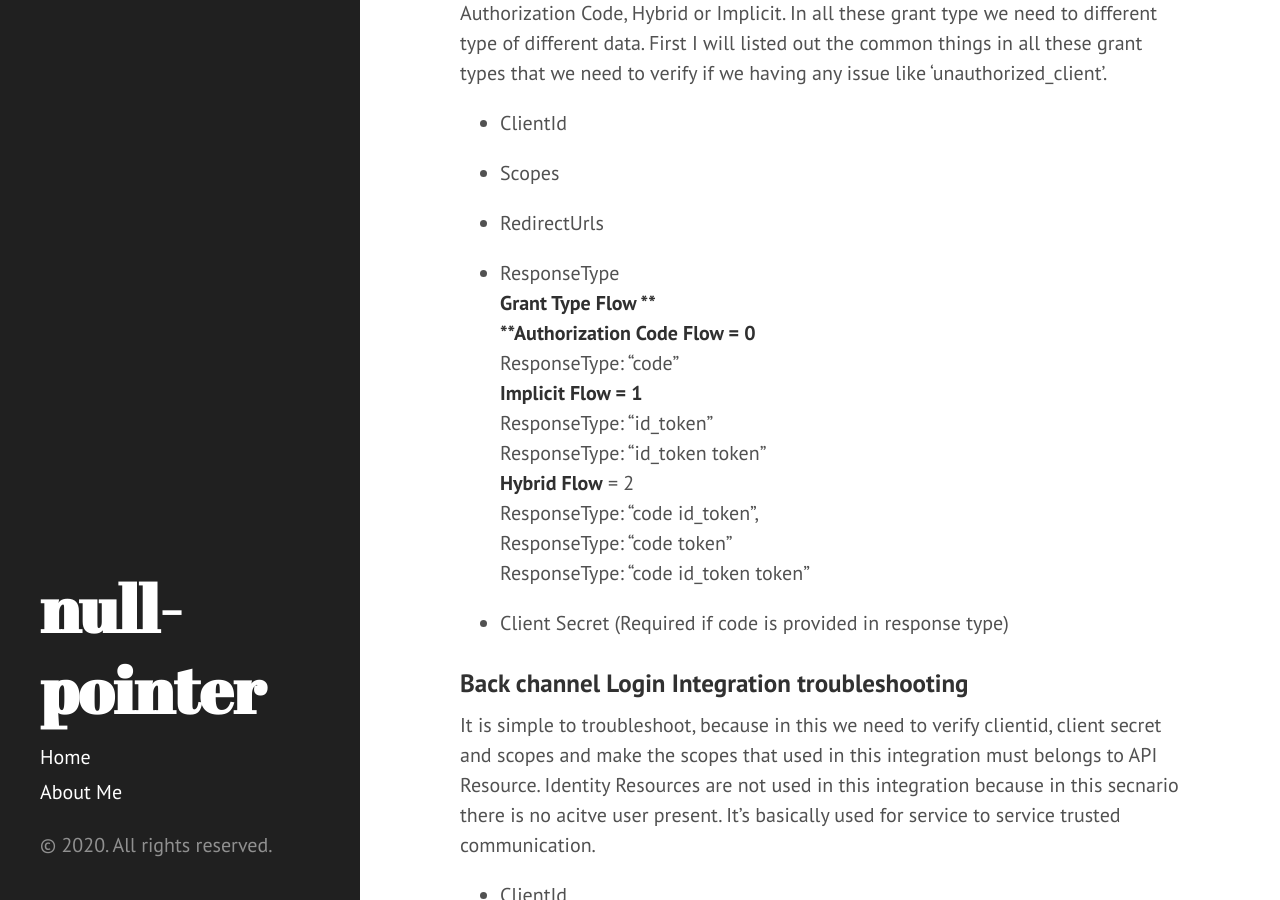
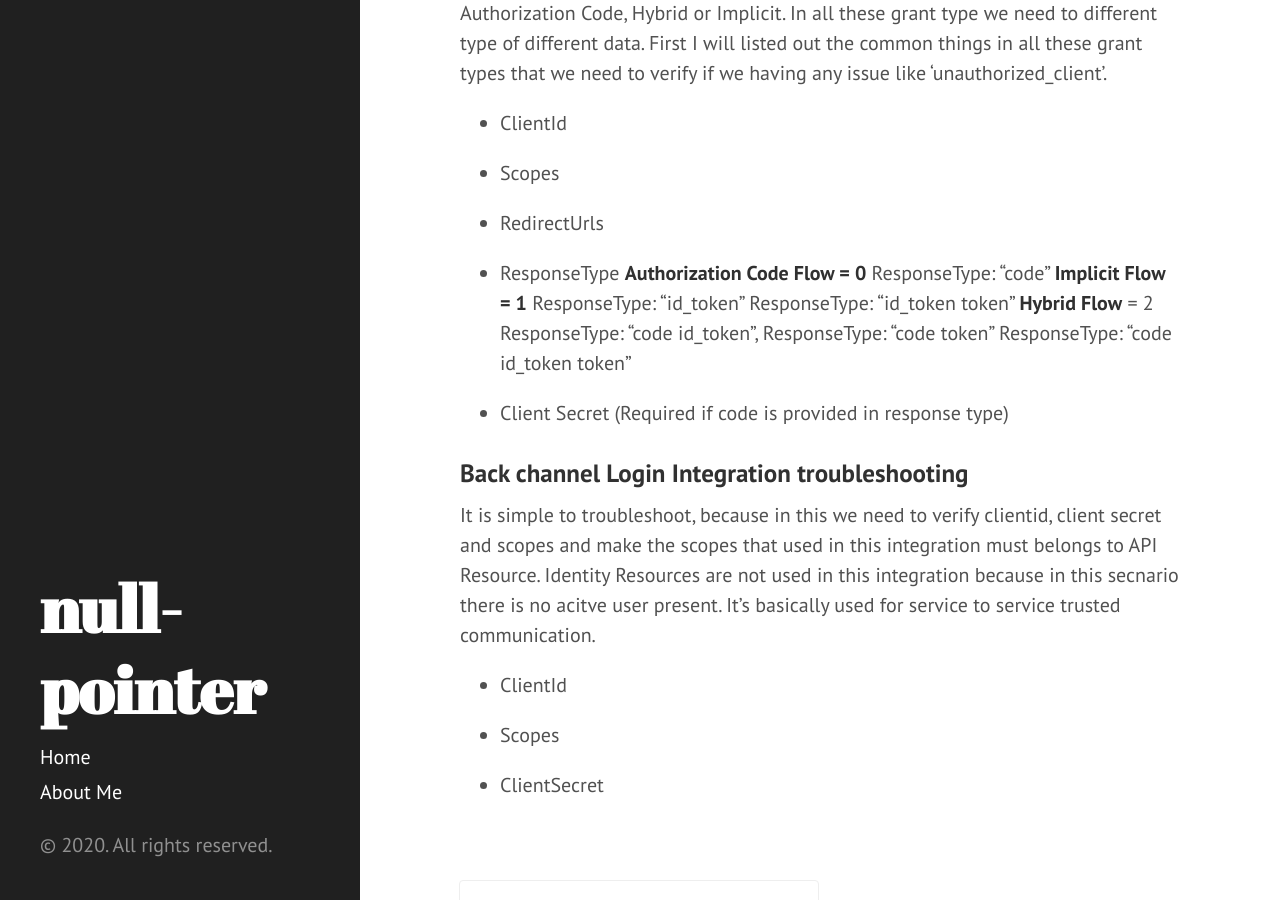
Before and after one commit to code-atom/code-atom.github.io, a Jekyll site: the page built from _posts/2020-05-26-troubleshoot-identity-server-integration.markdown, in a window 1280 px wide and 900 px high, scrolled down 503 px. Built offline with Jekyll 4.4.1, drawn with Linux system fonts in a browser that asks for light colours; Markdown is read by kramdown in place of the engine named in the settings.

Commit message:
Update 2020-05-26-troubleshoot-identity-server-integration.markdown

```diff
--- a/_posts/2020-05-26-troubleshoot-identity-server-integration.markdown
+++ b/_posts/2020-05-26-troubleshoot-identity-server-integration.markdown
@@ -27,24 +27,15 @@ In front channel login integration, you may use  any available  integration flow
 
 * RedirectUrls
 
-* ResponseType\
-       **Grant Type Flow
-**\
-  	**Authorization Code Flow = 0**\
+* ResponseType
+  	**Authorization Code Flow = 0**
   		ResponseType: "code"
-\
   	**Implicit Flow = 1**
-\
   		ResponseType: "id_token"
-\
   		ResponseType: "id_token token"
-\
   	**Hybrid Flow** = 2
-\
   		ResponseType: "code id_token",
-\
   		ResponseType: "code token"
-\
   		ResponseType: "code id_token token"
 
 * Client Secret (Required if code is provided in response type)
```
